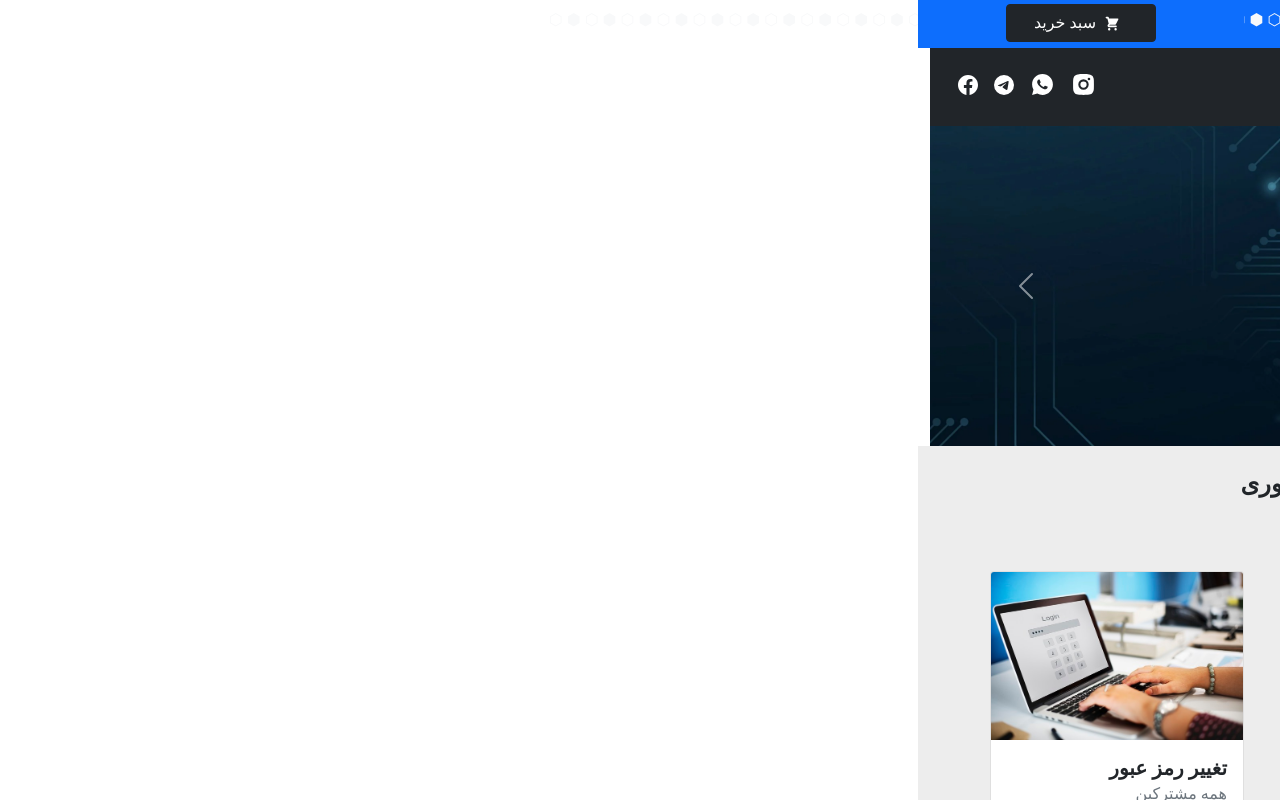
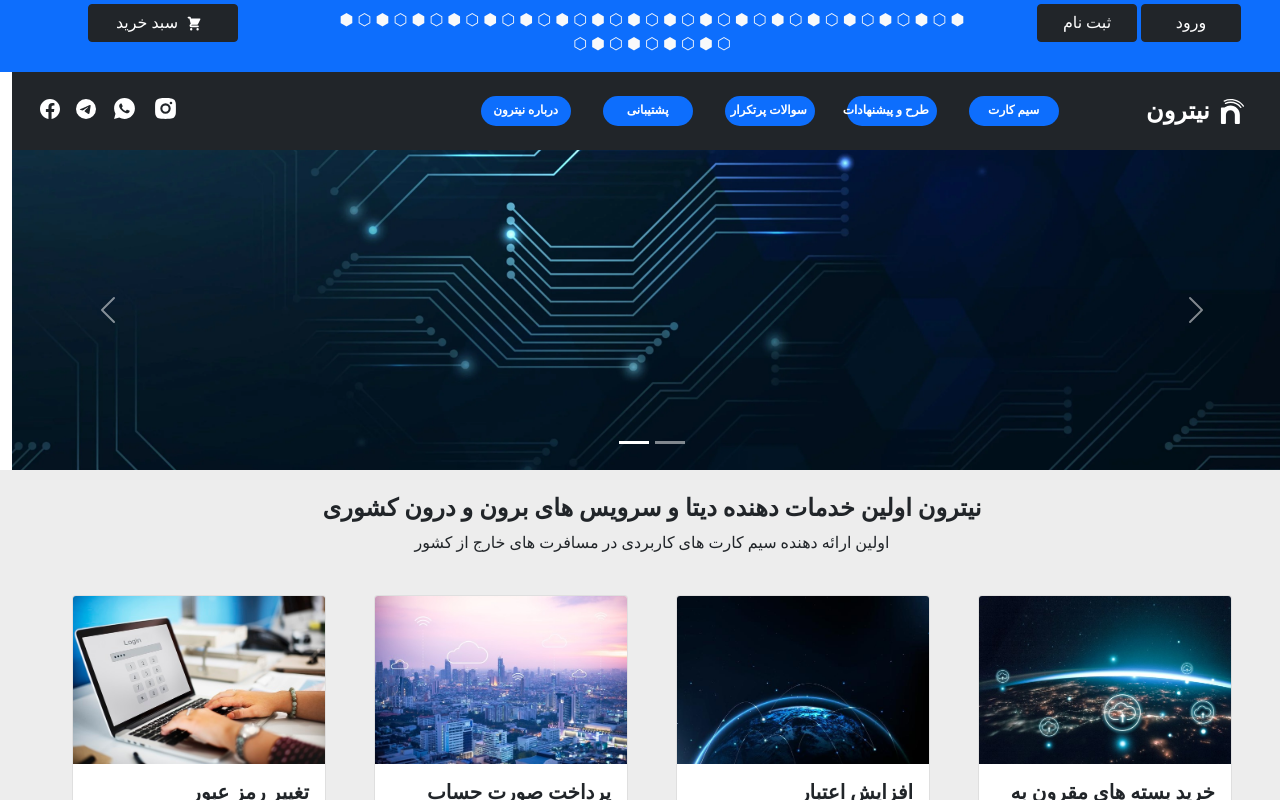
Before and after one commit to SarahMoradi/simcard-sale-template, a React (Create React App) app: page / in a window 1280 px wide. Shown: the top 800 px of the page. Built offline with nearby package versions, Linux system fonts and the light colour scheme.

Commit message:
final changes in the latest version

```diff
--- a/package.json
+++ b/package.json
@@ -37,5 +37,8 @@
       "last 1 firefox version",
       "last 1 safari version"
     ]
+  },
+  "devDependencies": {
+    "react-router-dom": "^6.2.1"
   }
 }
--- a/src/index.css
+++ b/src/index.css
@@ -23,20 +23,3 @@ body{
     background-color: royalblue;
     border-radius: 50%;
 }
-.header-animation{
-    animation-duration: 10s;
-    animation-name: slidein;
-    animation-iteration-count: infinite;
-    animation-direction: alternate;
-}
-@keyframes slidein {
-    from {
-      margin-left: 100%;
-      width: 300%;
-    }
-
-    to {
-      margin-left: 0%;
-      width: 100%;
-    }
-  }
```
Also changed, not shown: src/pages/Blogs.js (added), src/pages/Contact.js (added), src/pages/Home.js (added), src/pages/Layout.js (added), src/pages/NoPage.js (added), 1 other file (tests, documents, lock files or other folders).
